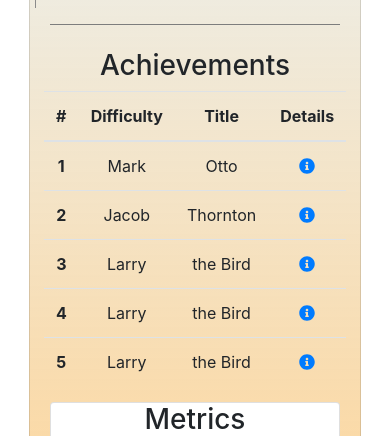
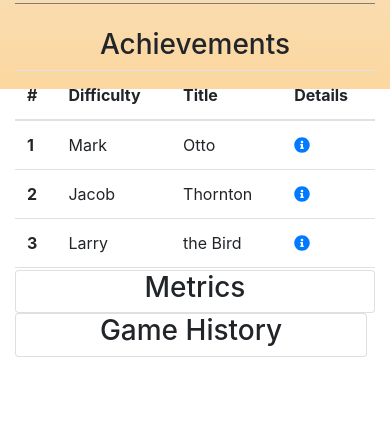
Before and after one commit to Eftichios/Level-4-Individual-Project, a React (Create React App) app in the folder src/client/: page /dashboard in a window 390 px wide. Shown: the part 755-1191 px from the top of the page. After the commit the page ends 1112 px from the top, so only its background shows below. Built offline with nearby package versions, Linux system fonts and the light colour scheme; no server answers.

Commit message:
Added background colour and made app a bit responsive, related #38     * Not entirely there yet in terms of responsiveness     * Add sidebar in the future

```diff
--- a/src/client/src/App.css
+++ b/src/client/src/App.css
@@ -6,9 +6,7 @@ html, body {
     height: 100%;
 }
 
-.card-main {
-    height: 85%;
-    width: 85%;
+.linear-background {
     background: rgb(0,148,255);
     background: linear-gradient(180deg, rgba(0,148,255,0.09) 38%, rgba(248,150,3,0.38) 100%);
 }
@@ -25,3 +23,9 @@ html, body {
     -webkit-transform: translateX(-50%) translateY(-50%);
     transform: translateX(-50%) translateY(-50%);
 }
+
+.fill-height {
+    height: -moz-available;
+    height: -webkit-fill-available;
+    height: stretch;
+}
--- a/src/client/src/App.js
+++ b/src/client/src/App.js
@@ -55,13 +55,12 @@ export class App extends React.Component {
     }
 
     return (
-      <div className="d-flex justify-content-center">
-        <div className="mt-4 card card-main">
-        <div className="card-body">
+        <div className="linear-background d-flex justify-content-center fill-height">
+          <div className="mt-4 container fill-height">
           <input type="hidden" autoFocus={true} /> {/* Put this here to remove autofocus */}
           <Router>
             <Switch>
-            <Route path="/register" render={props => !this.state.isAuthenticated? <Register {...props} setAuth={this.setAuth} />:<Redirect to="/login" />} />
+              <Route path="/register" render={props => !this.state.isAuthenticated? <Register  {...props} setAuth={this.setAuth} />:<Redirect to="/login" />} />
               <Route path="/login" render={props => !this.state.isAuthenticated? <Login {...props} setAuth={this.setAuth} /> : <Redirect to="/dashboard" />} />
               <Route path="/dashboard" render={props => this.state.isAuthenticated? <Dashboard {...props} setAuth={this.setAuth} />:<Redirect to="/login" />} />
               <Route path="/lobby" render={props => this.state.isAuthenticated? <Lobby {...props} setAuth={this.setAuth} />:<Redirect to="/login"/>} />
@@ -71,7 +70,6 @@ export class App extends React.Component {
           </Router>
           </div>
         </div>
-      </div>
     );
   }
 }
--- a/src/client/src/Components/Authentication/Login.js
+++ b/src/client/src/Components/Authentication/Login.js
@@ -1,6 +1,7 @@
 import React from 'react';
 import { Link } from 'react-router-dom';
 import "../../index.css";
+import "../../App.css"
 import {toast} from 'react-toastify';
 
 export class Login extends React.Component {
@@ -49,7 +50,7 @@ export class Login extends React.Component {
     }
 
     render(){
-        return <div className="pb-2 container">
+        return <div className="loader-middle pb-2 container">
         <div className="container h-100">
         <div className="row h-100 justify-content-center align-items-center">
         <h3>Login</h3>
@@ -64,7 +65,7 @@ export class Login extends React.Component {
             </div>
             <div className="text-center">
               <button value="submit" className="constSize btn btn-primary">Login</button>
-              <Link to="/register"><button className="constSize btn orange ml-2">Register</button></Link>
+              <Link to="/register"><button className="constSize btn orange">Register</button></Link>
             </div>
           </form>
         </div>
--- a/src/client/src/Components/Authentication/Register.js
+++ b/src/client/src/Components/Authentication/Register.js
@@ -53,7 +53,7 @@ export class Register extends React.Component {
     }
 
     render(){
-        return <div className="pb-2 container">
+        return <div className="loader-middle pb-2 container">
         <div className="container h-100">
         <div className="row h-100 justify-content-center align-items-center">
         <h3>Register for an account</h3>
@@ -79,7 +79,7 @@ export class Register extends React.Component {
             </div>
             <div className="text-center">
               <button value="submit" className="constSize btn btn-primary">Register</button>
-              <Link to="/login"><button className="constSize btn orange ml-2">Login</button></Link>
+              <Link to="/login"><button className="constSize btn orange">Login</button></Link>
             </div>
           </form>
         </div>
--- a/src/client/src/Components/Dashboard/DashAchieve.js
+++ b/src/client/src/Components/Dashboard/DashAchieve.js
@@ -17,7 +17,8 @@ export class DashAchieve extends React.Component {
     render(){
         return <div className="d-flex flex-column align-items-center">
         <h3>Achievements</h3>
-        <table className="table text-center not-full">
+        <div className="table-responsive scrollbar table-wrapper-scroll-y">
+            <table className="table">
                 <thead>
                     <tr>
                         <th scope="col">#</th>
@@ -60,6 +61,7 @@ export class DashAchieve extends React.Component {
                 </tbody>
             </table>
         </div>
+        </div>
     }
 
 }
```
Lines whose indentation alone changed are shown as unchanged.
